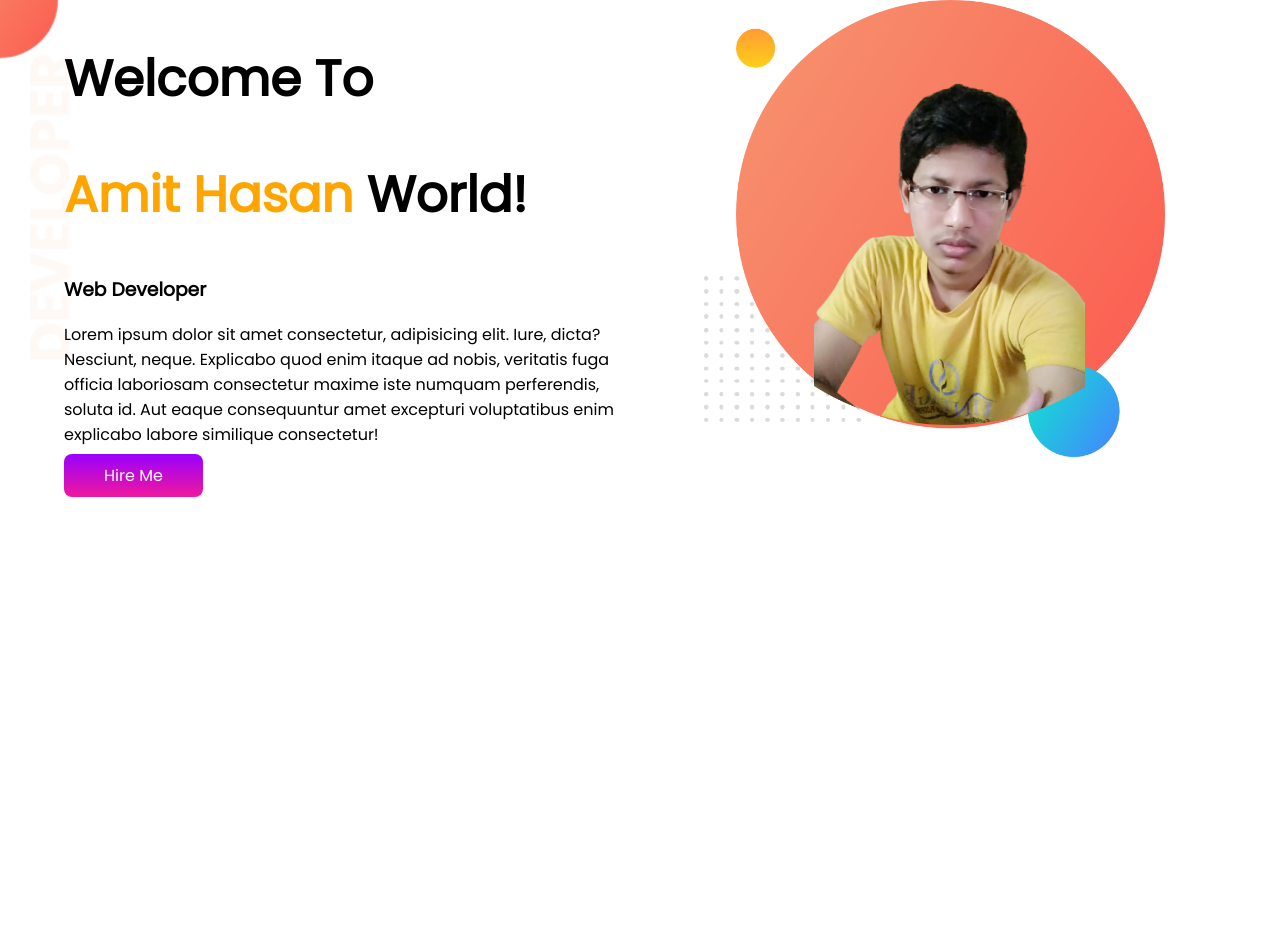
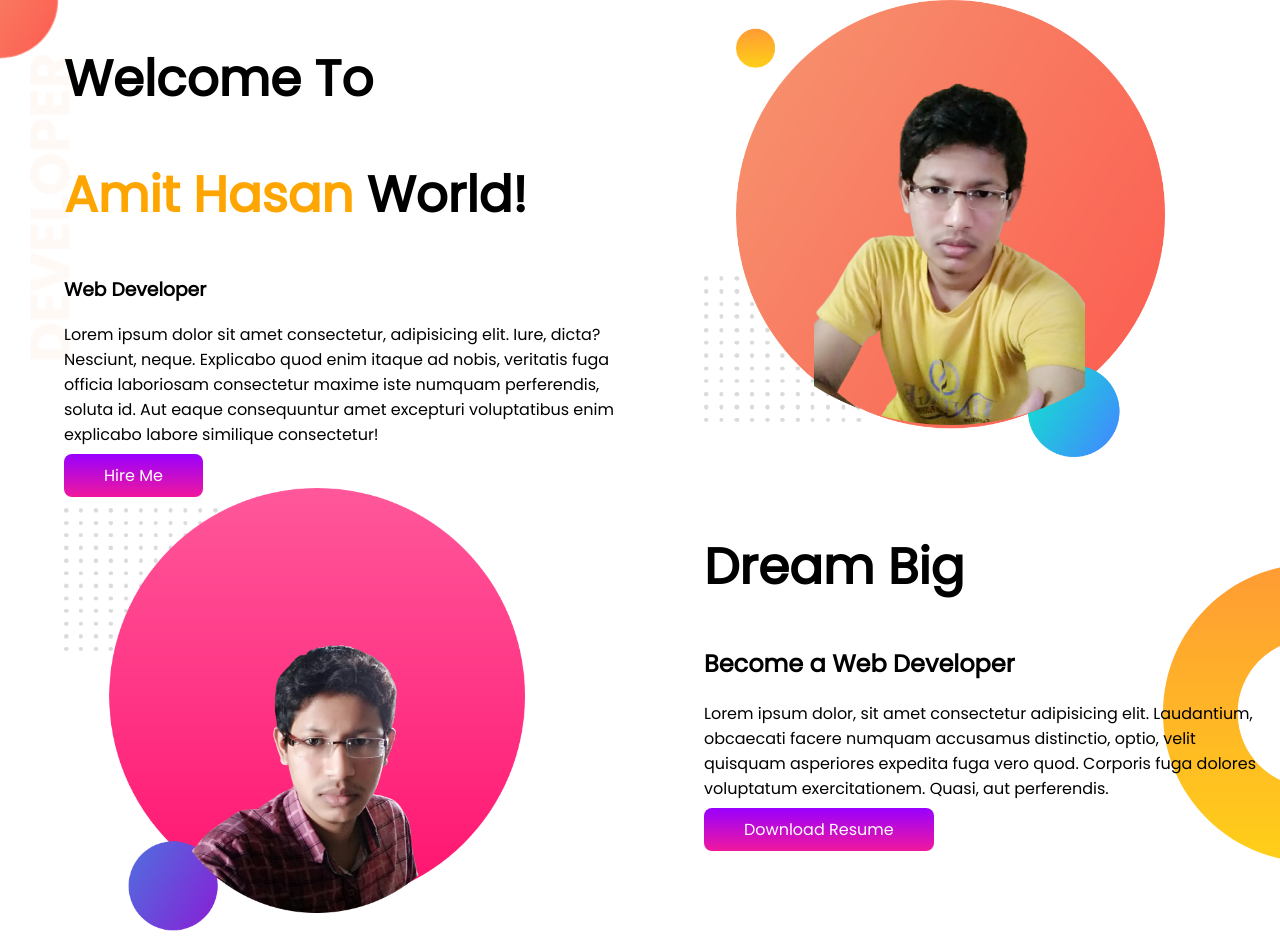
Before and after one commit to amithasan102827/developer-portfolio, a plain HTML site: page index.html in a window 1280 px wide. Before the commit the page ends 800 px from the top, so only its background shows below. Drawn offline with Linux system fonts and the light colour scheme.

Commit message:
third commit

```diff
--- a/index.html
+++ b/index.html
@@ -30,6 +30,19 @@
             <img src="my-bg.png" alt="">
         </div>
     </section>
+
+    <section class="dream-big">
+        <div class="half-width">
+            <img src="my-bg2.png" alt="">
+        </div>
+        <div class="half-width">
+           <h1>Dream Big</h1>
+           <h2>Become a Web Developer</h2>
+           <p>Lorem ipsum dolor, sit amet consectetur adipisicing elit. Laudantium, obcaecati facere numquam accusamus distinctio, optio, velit quisquam asperiores expedita fuga vero quod. Corporis fuga dolores voluptatum exercitationem. Quasi, aut perferendis.</p>
+
+           <a class="link-button" target="blank" href="https://github.com/amithasan102827/my-first-repo">Download Resume</a>
+        </div>
+    </section>
 </body>
 
 </html>
--- a/style.css
+++ b/style.css
@@ -31,3 +31,9 @@ section{
     background-image: url(images/top-banner.png);
     background-repeat: no-repeat;
 }
+.dream-big{
+    background-image: url(images/dream-bg.png);
+    background-repeat: no-repeat;
+    background-position: right;
+
+}
```
Also changed, not shown: my-bg2.png (added).
